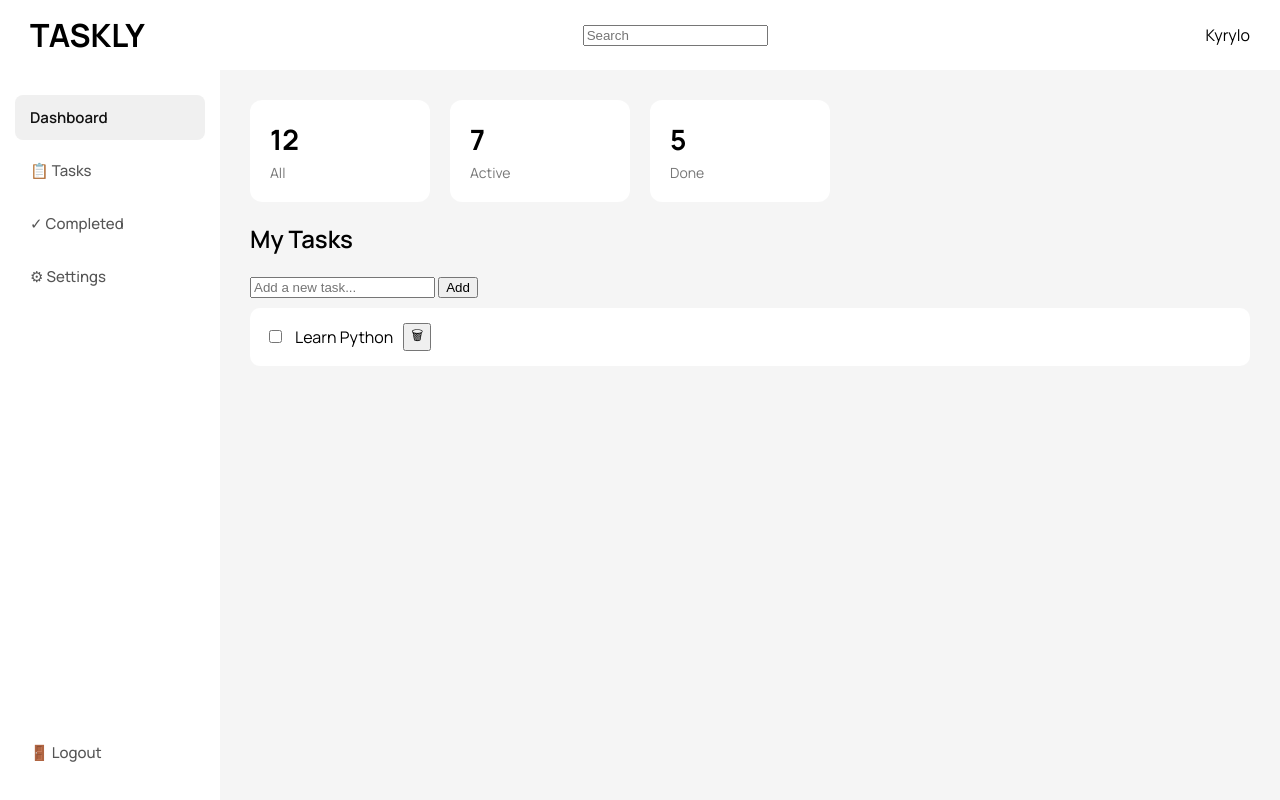
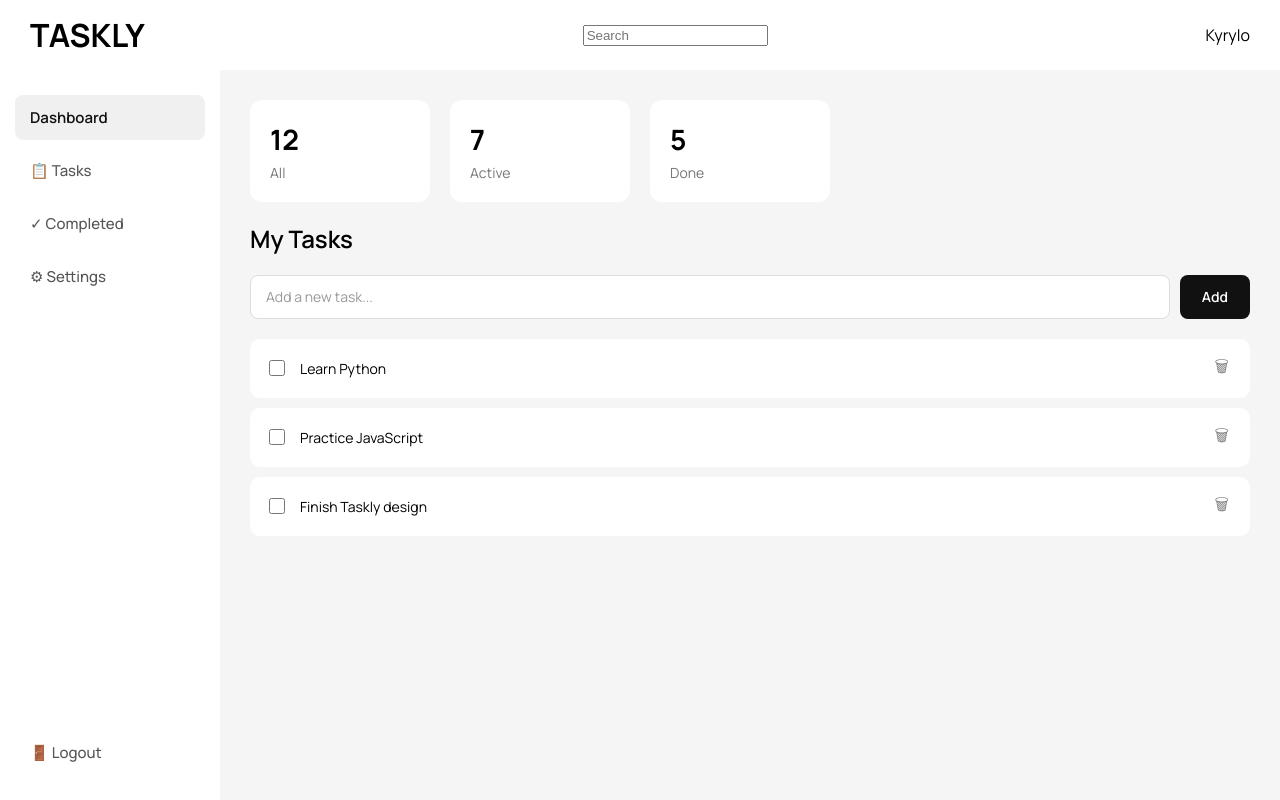
Before and after one commit to weyn-n/learning-projeckts, a Python web app: template Taskly/templates/index.html in a window 1280 px wide. Run offline with Jinja, Linux system fonts and the light colour scheme; the template is opened without the code that fills it, so the values that code supplies are empty; some web fonts are replaced.

Commit message:
commit 07.09.2026

```diff
--- a/Taskly/templates/index.html
+++ b/Taskly/templates/index.html
@@ -62,15 +62,31 @@
             <button>Add</button>
         </div>
 
-        <div class="task">
-            <input type="checkbox">
-            <span>Learn Python</span>
-            <button>🗑</button>
+        <div class="task-list">
+
+            <div class="task">
+                <input type="checkbox">
+                <span>Learn Python</span>
+                <button>🗑</button>
+            </div>
+
+            <div class="task">
+                <input type="checkbox">
+                <span>Practice JavaScript</span>
+                <button>🗑</button>
+            </div>
+
+            <div class="task">
+                <input type="checkbox">
+                <span>Finish Taskly design</span>
+                <button>🗑</button>
+            </div>
+
         </div>
 
     </main>
 
-    <script src="{{ url_for('static', filename='script.js') }}"></script>
+    <script src="script.js"></script>
 
 </body>
 
--- /dev/null
+++ b/Taskly/templates/script.js
@@ -0,0 +1,9 @@
+const checkboxes = document.querySelectorAll(".task input[type='checkbox']");
+
+checkboxes.forEach(function(checkbox) {
+    checkbox.addEventListener("change", function() {
+        const task = checkbox.parentElement;
+
+        task.classList.toggle("completed");
+    });
+});
--- a/Taskly/templates/style.css
+++ b/Taskly/templates/style.css
@@ -102,12 +102,84 @@ main {
     color: #777;
 }
 
+.add-task {
+    display: flex;
+    gap: 10px;
+    margin-bottom: 20px;
+}
+
+.add-task input {
+    flex: 1;
+    height: 44px;
+    padding: 0 15px;
+    border: 1px solid #ddd;
+    border-radius: 8px;
+    background-color: white;
+    font-family: inherit;
+    font-size: 14px;
+    outline: none;
+}
+
+.add-task input:focus {
+    border-color: #aaa;
+}
+
+.add-task input::placeholder {
+    color: #999;
+}
+
+.add-task button {
+    height: 44px;
+    padding: 0 22px;
+    border: none;
+    border-radius: 8px;
+    background-color: #111;
+    color: white;
+    font-family: inherit;
+    font-size: 14px;
+    font-weight: 600;
+    cursor: pointer;
+    transition: 0.2s;
+}
+
+.add-task button:hover {
+    background-color: #333;
+}
+
 .task {
     display: flex;
     align-items: center;
-    gap: 10px;
+    gap: 12px;
     padding: 15px;
     background-color: white;
     margin-top: 10px;
     border-radius: 10px;
 }
+
+.task span {
+    flex: 1;
+    font-size: 14px;
+}
+
+.task.completed span {
+    text-decoration: line-through;
+    color: #999;
+}
+
+.task button {
+    border: none;
+    background: none;
+    cursor: pointer;
+    font-size: 16px;
+    opacity: 0.5;
+}
+
+.task button:hover {
+    opacity: 1;
+}
+
+.task input {
+    width: 16px;
+    height: 16px;
+    cursor: pointer;
+}
```
Also changed, not shown: Taskly/static/script.js (deleted).
